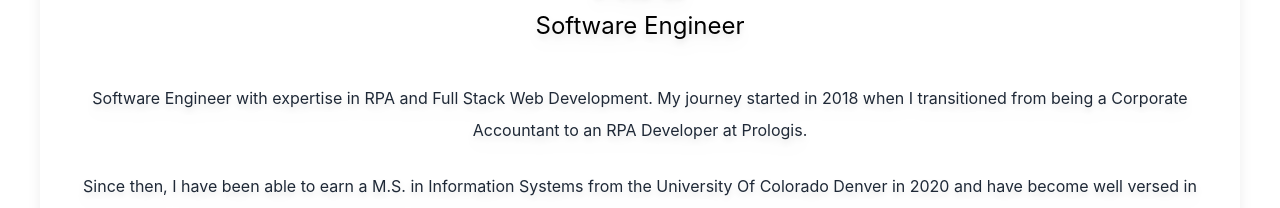
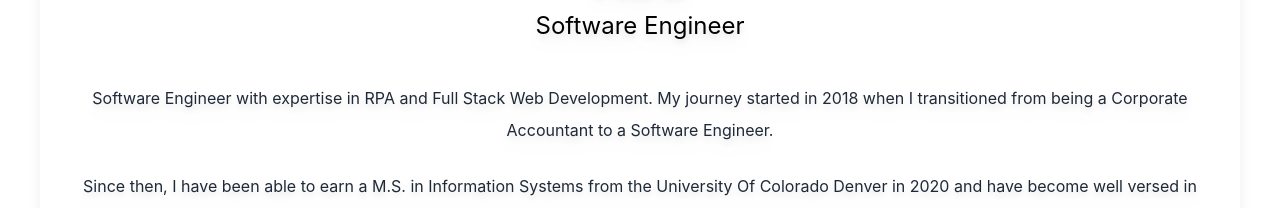
Before and after one commit to abu-jeylani/portfolio, a Next.js app: page / in a window 1280 px wide. Shown: the part 238-446 px from the top of the page. Built offline with nearby package versions, Linux system fonts and the light colour scheme.

Commit message:
changing title to fit industry standard

```diff
--- a/pages/index.js
+++ b/pages/index.js
@@ -55,7 +55,7 @@ export default function Home() {
             <p className="py-3">
               Software Engineer with expertise in RPA and Full Stack Web
               Development. My journey started in 2018 when I transitioned from
-              being a Corporate Accountant to an RPA Developer at Prologis.
+              being a Corporate Accountant to a Software Engineer.
             </p>
             <p className="py-3 text">
               Since then, I have been able to earn a M.S. in Information Systems
```
